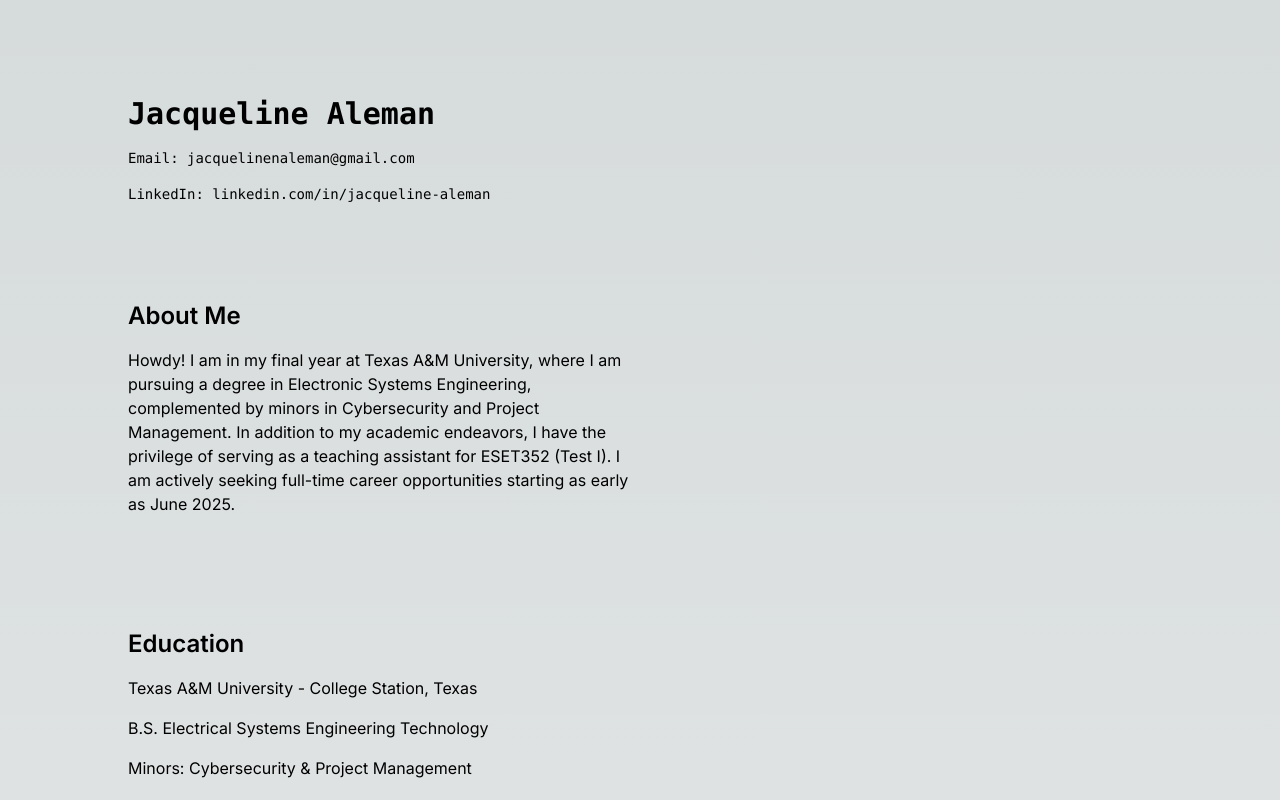
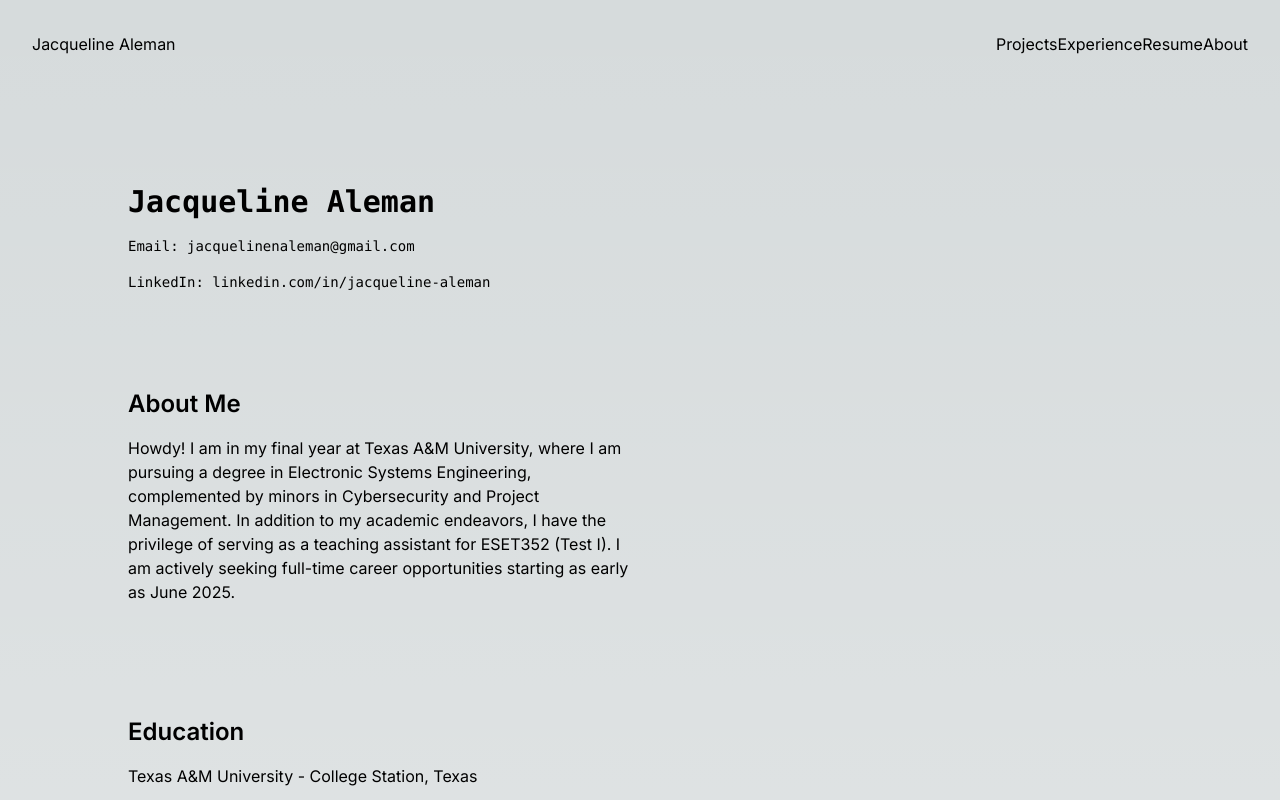
Before and after one commit to adamcesco/jackie-portfolio, a Next.js app: page / in a window 1280 px wide. Shown: the top 800 px of the page. Built offline with nearby package versions, Linux system fonts and the light colour scheme.

Commit message:
chore: Created navigation bar in RootLayout component

```diff
--- a/src/app/layout.js
+++ b/src/app/layout.js
@@ -15,6 +15,15 @@ export default function RootLayout({ children }) {
   return (
     <html lang="en">
       {/* navigation bar component: projects, experience, resume, about */}
+      <div className="flex flex-row items-center justify-between p-8">
+        <h1>Jacqueline Aleman</h1>
+        <div className="flex">
+          <a href="/projects">Projects</a>
+          <a href="/experience">Experience</a>
+          <a href="/" download="temp_resume.pdf">Resume</a>
+          <a href="/about">About</a>
+        </div>
+      </div>
       <body className={inter.className}>{children}</body>
     </html>
   );
```
Also changed, not shown: 1 other file (tests, documents, lock files or other folders).
